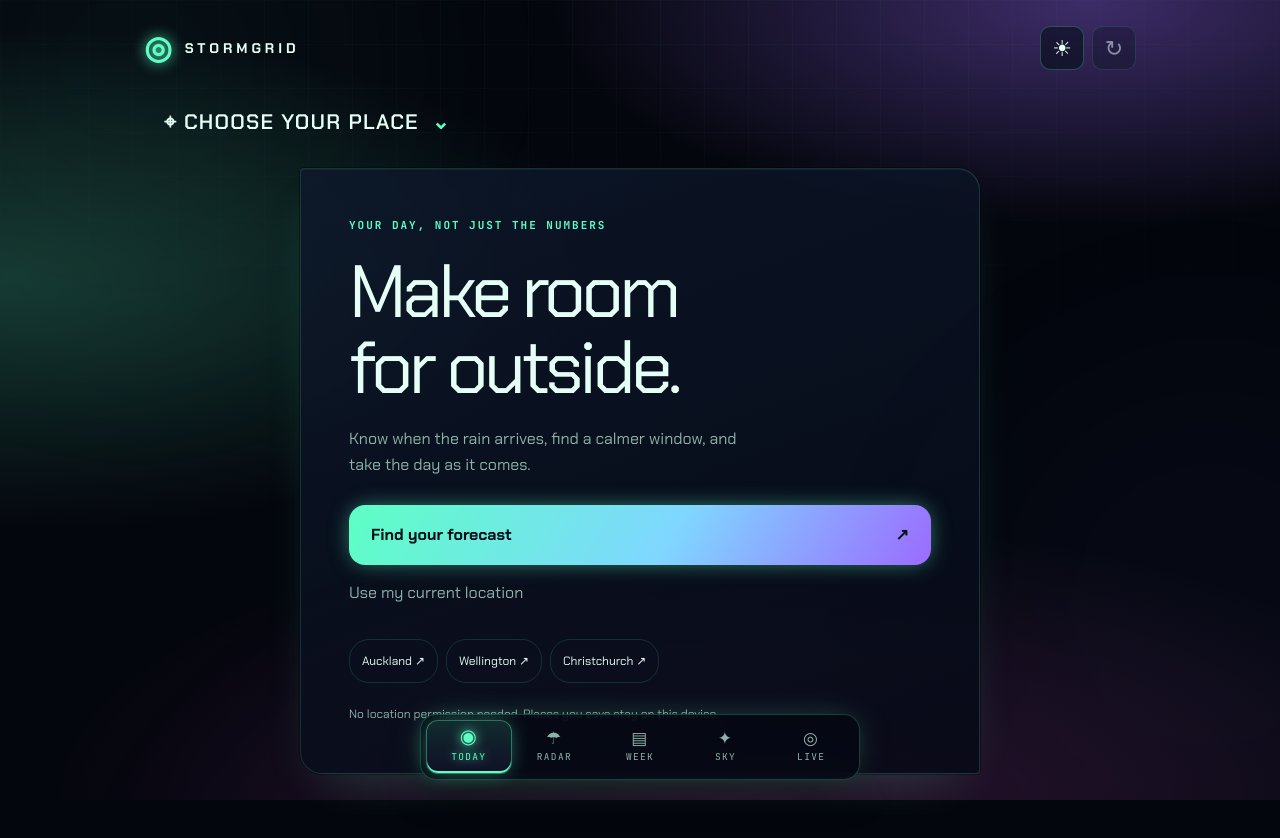
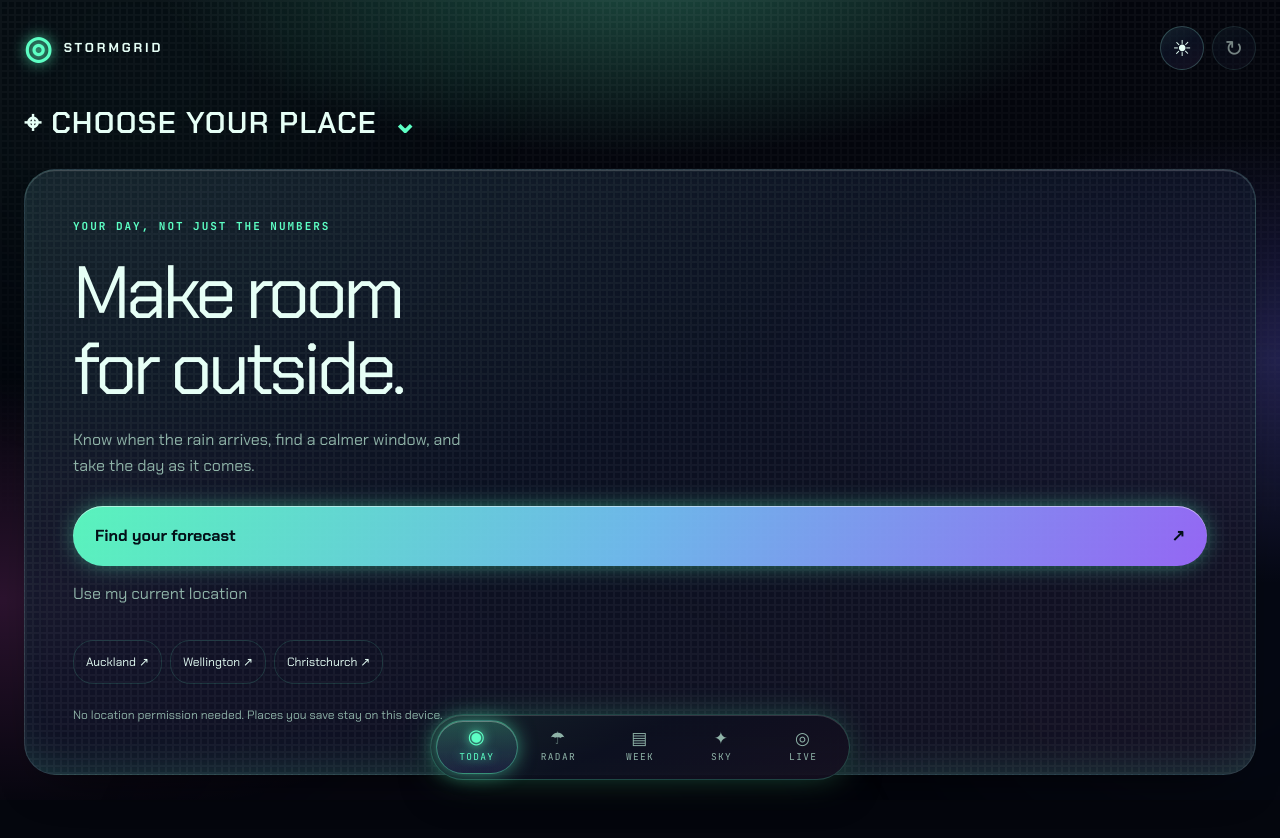
Before and after one commit to tripwire24/my-weather, a Next.js app: page / in a window 1280 px wide. Shown: the top 838 px of the page. Built offline with nearby package versions, Linux system fonts and the light colour scheme.

Commit message:
Update globals.css

```diff
--- a/src/app/globals.css
+++ b/src/app/globals.css
@@ -874,3 +874,60 @@ p.run-note { margin-top:0; }
 .day-app .nav-glow { background:linear-gradient(180deg,rgba(93,255,196,.14),rgba(155,107,255,.08)); border:1px solid rgba(93,255,196,.4); border-radius:12px; box-shadow:0 0 20px -4px rgba(93,255,196,.5),inset 0 -2px 0 var(--bio); }
 
 @media (prefers-reduced-motion:reduce) { .day-app .temperature-row::before,.day-app .temperature-row::after { animation:none; } }
+
+/* =====================================================================
+   v5 YEAR 3000: liquid glass, water, carbon. Symmetric, centred, fluid.
+   Nothing wider than the viewport.
+   ===================================================================== */
+html,body { overflow-x:hidden; max-width:100%; }
+.day-app { max-width:100vw; overflow-x:clip; --glass:linear-gradient(155deg,rgba(150,255,235,.10),rgba(120,140,255,.05) 45%,rgba(255,120,230,.06));
+  --carbon:conic-gradient(from 90deg at 2px 2px,#0000 25%,rgba(255,255,255,.04) 0) 0 0/7px 7px; }
+.day-app * { min-width:0; }
+.day-main,.day-header { max-width:100%; }
+
+/* ground: deep water with carbon weave and slow caustic glows */
+.ambient::before { background:
+  radial-gradient(55% 35% at 50% -5%,rgba(93,255,196,.30),transparent 70%),
+  radial-gradient(60% 40% at 100% 45%,rgba(120,110,255,.26),transparent 70%),
+  radial-gradient(60% 40% at 0% 75%,rgba(255,92,225,.16),transparent 70%), #03050c; }
+.ambient::after { opacity:.9; background:var(--carbon); background-size:7px 7px; -webkit-mask-image:linear-gradient(180deg,#000,transparent 85%); mask-image:linear-gradient(180deg,#000,transparent 85%); }
+
+/* header: centred, calm */
+.day-brand { letter-spacing:.22em; font-size:13px; }
+.place-button { font-size:clamp(22px,7vw,30px)!important; letter-spacing:.04em; }
+.forecast-status { font-size:10px; }
+
+/* hero: mirror-symmetric, centred */
+.day-app .now-card { text-align:center; overflow:hidden; border-radius:40px; padding:26px 18px 20px; background:var(--glass),var(--carbon),rgba(6,12,26,.7); border:1px solid rgba(160,255,235,.22); box-shadow:inset 0 1px 0 rgba(255,255,255,.18),inset 0 -30px 60px -30px rgba(93,255,196,.22),0 30px 60px -30px rgba(93,255,196,.3); }
+.day-app .now-card > div:not(.hero-sky):not(.temperature-row):not(.now-metrics) { display:flex; flex-direction:column; align-items:center; }
+.day-app .now-card .eyebrow::before { content:''; }
+.day-app .now-card h1 { font-size:clamp(20px,6vw,28px); letter-spacing:.14em; }
+.day-app .temperature-row { display:flex; flex-direction:column; align-items:center; justify-content:center; gap:4px; margin:14px auto 12px; width:min(100%,260px); aspect-ratio:1; border-radius:50%; position:relative; }
+.day-app .big-temperature { font-size:clamp(96px,30vw,130px); line-height:1; margin:0; }
+.day-app .temperature-row > :last-child { width:56px; height:56px; }
+.day-app .temperature-row::before { inset:0; right:auto; top:0; width:100%; height:100%; margin:0; border:1px solid rgba(93,255,196,.30); border-top-color:var(--pink); border-bottom-color:var(--vio); border-radius:50%; animation:orbit 22s linear infinite, breathe 6s ease-in-out infinite; box-shadow:0 0 40px -6px rgba(93,255,196,.35),inset 0 0 40px -10px rgba(120,110,255,.4); }
+.day-app .temperature-row::after { inset:14%; right:auto; top:auto; width:auto; height:auto; margin:0; border:1px dashed rgba(155,107,255,.35); border-radius:50%; animation:orbit 34s linear infinite reverse; }
+@keyframes breathe { 0%,100% { opacity:.55; } 50% { opacity:1; } }
+.day-app .now-metrics { display:grid; grid-template-columns:repeat(3,1fr); gap:8px; border:0; padding:0; }
+.day-app .now-metrics > div { padding:12px 6px; border-radius:999px 999px 999px 999px / 50%; background:var(--glass),rgba(6,12,26,.55); border:1px solid rgba(160,255,235,.2); box-shadow:inset 0 1px 0 rgba(255,255,255,.14),inset 0 -10px 18px -10px rgba(93,255,196,.3); text-align:center; }
+.day-app .now-metrics strong { font-size:20px; display:block; }
+.day-app .now-metrics small { display:block; font-size:10px; opacity:.7; }
+
+/* cards: liquid glass slabs, symmetrical radius, breathing sheen, no brackets */
+.day-app .planner-card,.day-app .v2-card,.day-app .stat-card,.day-app .welcome-card,.day-app .detail-grid > *,.day-app .loading-card {
+  border-radius:32px; border:1px solid rgba(160,255,235,.18); background:var(--glass),var(--carbon),rgba(6,12,26,.72);
+  box-shadow:inset 0 1px 0 rgba(255,255,255,.16),inset 0 -26px 50px -34px rgba(93,255,196,.28),0 24px 50px -30px rgba(0,0,0,.9); overflow:hidden; max-width:100%; }
+.day-app .planner-card::before,.day-app .v2-card::before { inset:0; background:radial-gradient(70% 60% at 20% 0%,rgba(150,255,235,.16),transparent 60%),radial-gradient(60% 50% at 90% 100%,rgba(255,92,225,.10),transparent 60%); filter:none; border-radius:inherit; animation:breathe 7s ease-in-out infinite; z-index:0; }
+.day-app .v2-card:nth-of-type(even)::before,.day-app .planner-card:nth-of-type(even)::before { animation-delay:-3s; }
+.day-app .planner-card > *,.day-app .v2-card > * { position:relative; z-index:1; }
+.day-app .section-heading h1 { font-size:clamp(22px,7vw,30px); letter-spacing:.08em; }
+.day-app .section-heading h2,.day-app .v2-card h2,.day-app .planner-card h2 { letter-spacing:.06em; font-size:clamp(15px,4.4vw,19px); }
+.day-app .pill { border-radius:999px; }
+.day-app .window-mark { border-radius:50%; }
+.day-app .primary-button,.day-app .activity-tabs button.active,.day-app .chip-row button.active,.day-app .place-chips button.selected { border-radius:999px; background:linear-gradient(120deg,rgba(93,255,196,.95),rgba(120,200,255,.9) 50%,rgba(155,107,255,.95)); box-shadow:inset 0 1px 0 rgba(255,255,255,.5),0 0 24px -4px rgba(93,255,196,.6); }
+.day-app .activity-tabs,.day-app .chip-row button,.day-app .save-button,.day-app .place-chips button,.day-app .header-actions button { border-radius:999px; background:var(--glass),rgba(6,12,26,.6); border:1px solid rgba(160,255,235,.22); }
+.day-app .radar-stage { border-radius:26px; }
+.day-app .quake-list b { border-radius:50%; }
+.day-app .day-nav { border-radius:999px; background:var(--glass),rgba(4,7,16,.82); width:min(420px,calc(100vw - 24px)); box-shadow:inset 0 1px 0 rgba(255,255,255,.16),0 0 34px -8px rgba(93,255,196,.4),0 16px 40px -12px #000; }
+.day-app .nav-glow { border-radius:999px; background:linear-gradient(180deg,rgba(93,255,196,.22),rgba(120,110,255,.12)); box-shadow:inset 0 1px 0 rgba(255,255,255,.3),0 0 20px -2px rgba(93,255,196,.6); }
+@media (prefers-reduced-motion:reduce) { .day-app .temperature-row::before,.day-app .temperature-row::after,.day-app .v2-card::before,.day-app .planner-card::before { animation:none!important; } }
```
